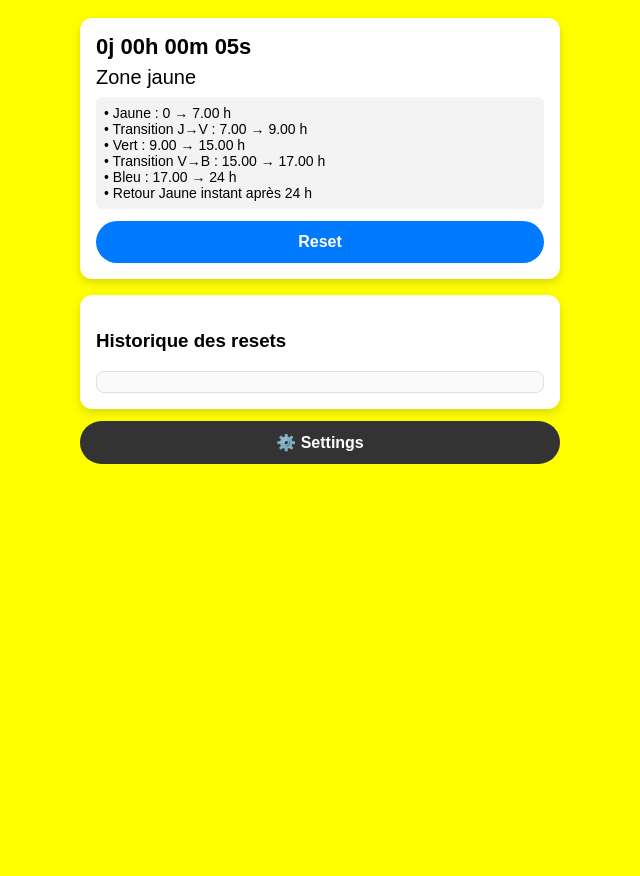
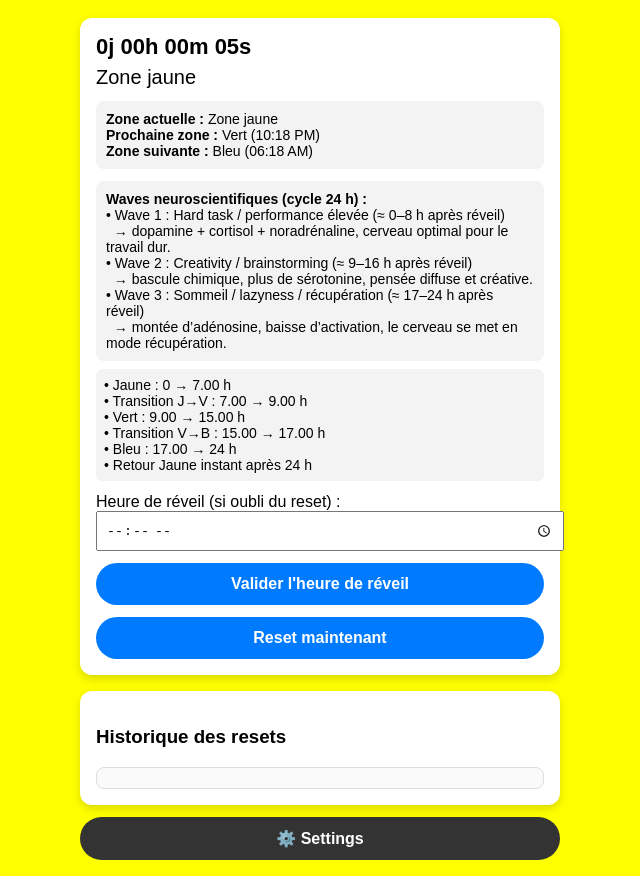
Before and after one commit to antoinelelui-design/y, a plain HTML site: page index.html in a window 1280 px wide. Shown: the part 72-948 px from the top of the page, without its empty margins (320-960 px from the left). Before the commit the page ends 800 px from the top, so only its background shows below. Drawn offline with Linux system fonts and the light colour scheme.

Commit message:
Update title and add waves information section
Added a new section explaining neuroscientific waves and updated the title.

```diff
--- a/index.html
+++ b/index.html
@@ -1,9 +1,8 @@
-
 <!DOCTYPE html>
 <html lang='fr'>
 <head>
 <meta charset='UTF-8'>
-<title>Zone Réveil – Full Config</title>
+<title>Zone Réveil – Full Config + Waves</title>
 <meta name='viewport' content='width=device-width, initial-scale=1.0'>
 <style>
 body { font-family:Arial; margin:0; background:#ffff00; transition:background 0.3s; }
@@ -21,6 +20,7 @@ button { width:100%; padding:12px; border:none; border-radius:999px;
                  border-radius:6px; }
 .history-box { margin-top:12px; padding:10px; background:#fafafa; border-radius:8px;
                font-size:13px; max-height:200px; overflow-y:auto; border:1px solid #ddd; }
+.table { margin-top:12px; font-size:14px; background:#f3f3f3; padding:10px; border-radius:8px; }
 </style>
 </head>
 <body>
@@ -31,8 +31,30 @@ button { width:100%; padding:12px; border:none; border-radius:999px;
   <div class='box'>
     <div id='elapsedDetailed' style='font-size:22px; font-weight:bold;'>0j 00h 00m 00s</div>
     <div id='zone' style='font-size:20px; margin-top:6px;'>Zone jaune</div>
+
+    <div class='table' id='nextZones'></div>
+
+    <!-- Nouveau bloc explicatif : 3 waves neuroscientifiques (affichage fixe) -->
+    <div class='table' id='wavesInfo'>
+      <b>Waves neuroscientifiques (cycle 24 h) :</b><br>
+      • Wave 1 : Hard task / performance élevée (≈ 0–8 h après réveil)<br>
+      &nbsp;&nbsp;→ dopamine + cortisol + noradrénaline, cerveau optimal pour le travail dur.<br>
+      • Wave 2 : Creativity / brainstorming (≈ 9–16 h après réveil)<br>
+      &nbsp;&nbsp;→ bascule chimique, plus de sérotonine, pensée diffuse et créative.<br>
+      • Wave 3 : Sommeil / lazyness / récupération (≈ 17–24 h après réveil)<br>
+      &nbsp;&nbsp;→ montée d’adénosine, baisse d’activation, le cerveau se met en mode récupération.
+    </div>
+
     <div id='ranges' class='range-display'></div>
-    <button class='reset-btn' onclick='resetWake()'>Reset</button>
+
+    <!-- Bloc : saisie manuelle de l'heure de réveil -->
+    <div style='margin-top:12px;'>
+      <label for='wakeInput'>Heure de réveil (si oubli du reset) :</label>
+      <input type='time' id='wakeInput' style='width:100%; padding:8px;'>
+      <button class='reset-btn' onclick='setWakeFromTime()'>Valider l'heure de réveil</button>
+    </div>
+
+    <button class='reset-btn' onclick='resetWake()'>Reset maintenant</button>
   </div>
 
   <div class='box'>
@@ -105,7 +127,24 @@ function resetWake(){
   updateHistoryDisplay();
 }
 
-// Add to history
+// set wake from manual time input (same day)
+function setWakeFromTime(){
+  const val = document.getElementById('wakeInput').value;
+  if(!val) return;
+  const parts = val.split(':');
+  if(parts.length !== 2) return;
+  const h = parseInt(parts[0], 10);
+  const m = parseInt(parts[1], 10);
+  if(isNaN(h) || isNaN(m)) return;
+  const d = new Date();
+  d.setHours(h, m, 0, 0);
+  const ts = d.getTime();
+  localStorage.setItem('wake', ts);
+  addHistory(ts);
+  update();
+}
+
+// Add history entry
 function addHistory(ts){
   let h = JSON.parse(localStorage.getItem('history') || "[]");
   h.unshift(ts);
@@ -151,6 +190,10 @@ function formatDetailed(ms){
   return `${d}j ${String(h).padStart(2,'0')}h ${String(m).padStart(2,'0')}m ${String(sec).padStart(2,'0')}s`;
 }
 
+function formatTimeFromWake(wake, hours){
+  return new Date(wake + hours*ONE_HOUR).toLocaleTimeString([],{hour:'2-digit',minute:'2-digit'});
+}
+
 function update(){
   let wake = parseInt(localStorage.getItem('wake'));
   if(!wake){ wake=Date.now(); localStorage.setItem('wake',wake); }
@@ -165,7 +208,7 @@ function update(){
 
   document.getElementById('elapsedDetailed').innerText = formatDetailed(diff);
 
-  let tH=trans/60;
+  let tH = trans/60;
   let zone="Zone bleue";
 
   if(h < s1-tH) zone="Zone jaune";
@@ -185,6 +228,36 @@ function update(){
      • Bleu : ${(s2+tH).toFixed(2)} → ${s3} h<br>
      • Retour Jaune instant après ${s3} h`;
 
+  // Next zone table (unchanged logic)
+  let next1Time="", next2Time="", next1Name="", next2Name="";
+
+  if(h < s1){
+    next1Name="Vert";
+    next1Time=formatTimeFromWake(wake,s1);
+    next2Name="Bleu";
+    next2Time=formatTimeFromWake(wake,s2);
+  } else if(h < s2){
+    next1Name="Bleu";
+    next1Time=formatTimeFromWake(wake,s2);
+    next2Name="Retour Jaune";
+    next2Time=formatTimeFromWake(wake,s3);
+  } else if(h < s3){
+    next1Name="Retour Jaune";
+    next1Time=formatTimeFromWake(wake,s3);
+    next2Name="Cycle suivant (Vert)";
+    next2Time=formatTimeFromWake(wake,s3 + s1);
+  } else {
+    next1Name="Vert";
+    next1Time=formatTimeFromWake(wake,s1);
+    next2Name="Bleu";
+    next2Time=formatTimeFromWake(wake,s2);
+  }
+
+  document.getElementById('nextZones').innerHTML =
+    `<b>Zone actuelle :</b> ${zone}<br>
+     <b>Prochaine zone :</b> ${next1Name} (${next1Time})<br>
+     <b>Zone suivante :</b> ${next2Name} (${next2Time})`;
+
   document.body.style.background = getColor(h,s1,s2,s3,trans);
 
   updateHistoryDisplay();
```
